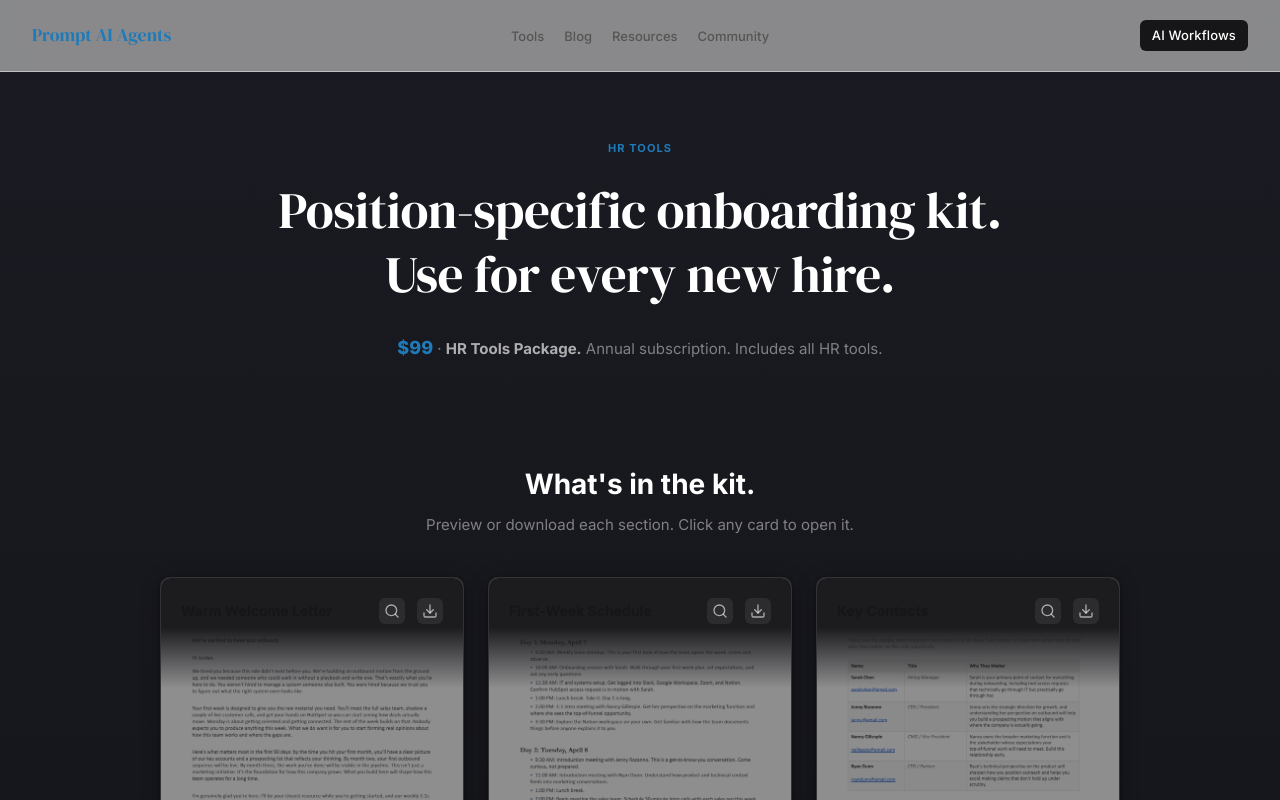
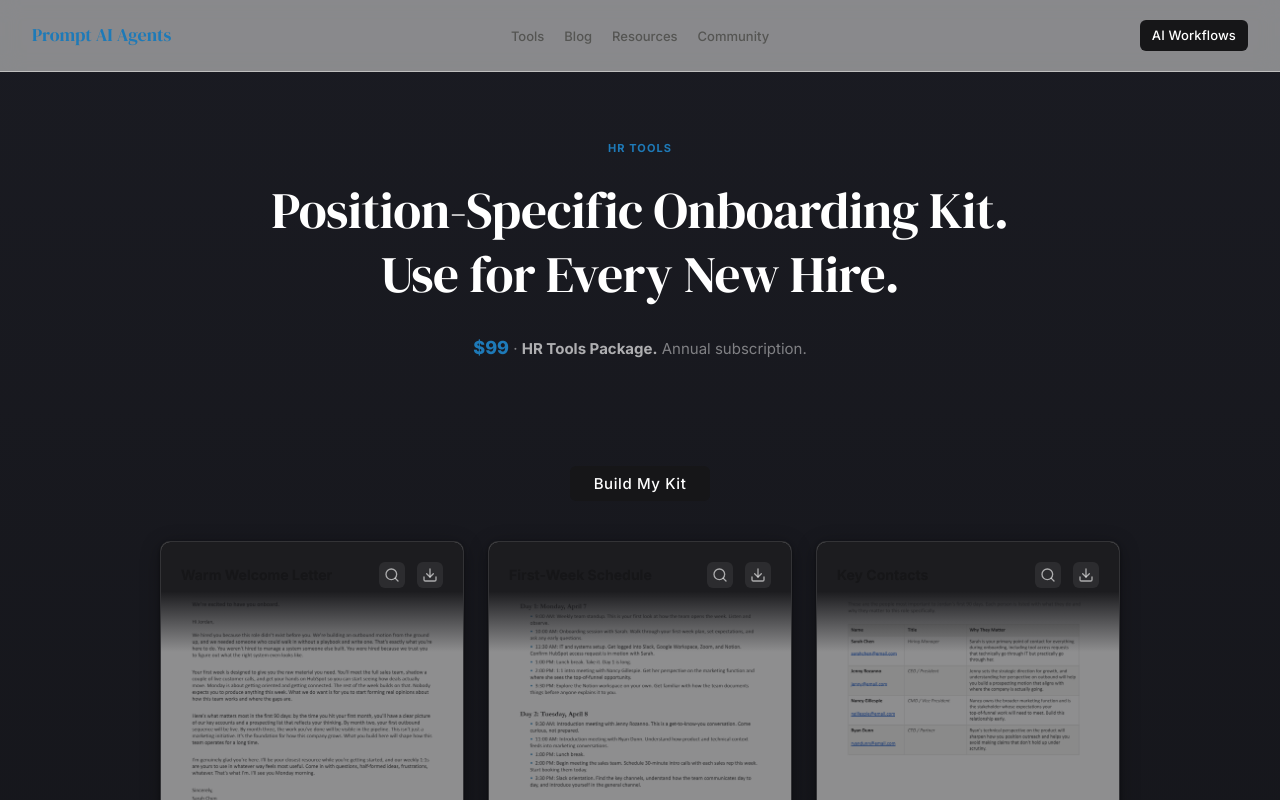
Before and after one commit to coolcalvin457-tech/agent-timesaver-nextjs, a Next.js app: page /onboarding-kit-builder in a window 1280 px wide. Shown: the top 800 px of the page. Built offline with nearby package versions, Linux system fonts and the light colour scheme.

Commit message:
HR tools: title case h1, shorten price line, replace kit heading with CTA

```diff
--- a/app/onboarding-kit-builder/page.tsx
+++ b/app/onboarding-kit-builder/page.tsx
@@ -60,7 +60,7 @@ export default function OnboardingKitBuilderPage({
                 color: "#ffffff",
               }}
             >
-              Position-specific onboarding kit.<br />Use for every new hire.
+              Position-Specific Onboarding Kit.<br />Use for Every New Hire.
             </h1>
 
             <p
@@ -74,7 +74,7 @@ export default function OnboardingKitBuilderPage({
               <span style={{ fontWeight: 800, color: "var(--cta)", fontSize: "1.125rem" }}>$99</span>
               {" · "}
               <strong style={{ fontWeight: 600, color: "rgba(255,255,255,0.65)" }}>HR Tools Package.</strong>{" "}
-              Annual subscription. Includes all HR tools.
+              Annual subscription.
             </p>
           </div>
         </section>
@@ -87,27 +87,13 @@ export default function OnboardingKitBuilderPage({
           <div className="container">
             <div style={{ maxWidth: "960px", margin: "0 auto" }}>
               <div style={{ textAlign: "center", marginBottom: "40px" }}>
-                <h2
-                  style={{
-                    fontSize: "clamp(1.375rem, 2.5vw, 1.75rem)",
-                    fontWeight: 700,
-                    color: "#ffffff",
-                    margin: "0 0 10px",
-                    lineHeight: 1.3,
-                  }}
+                <a
+                  href="#build-kit"
+                  className="btn btn-primary"
+                  style={{ padding: "10px 24px", fontSize: "0.9375rem", borderRadius: "6px" }}
                 >
-                  What's in the kit.
-                </h2>
-                <p
-                  style={{
-                    fontSize: "0.9375rem",
-                    color: "rgba(255,255,255,0.45)",
-                    margin: 0,
-                    lineHeight: 1.6,
-                  }}
-                >
-                  Preview or download each section. Click any card to open it.
-                </p>
+                  Build My Kit
+                </a>
               </div>
               <KitPreviewCards />
             </div>
--- a/app/pip-builder/page.tsx
+++ b/app/pip-builder/page.tsx
@@ -59,7 +59,7 @@ export default function PIPBuilderPage({
                 color: "#ffffff",
               }}
             >
-              A PIP that holds up.<br />Built for the conversation you have to have.
+              A PIP That Holds Up.<br />Built for the Conversation You Have to Have.
             </h1>
 
             <p
@@ -96,7 +96,7 @@ export default function PIPBuilderPage({
               <span style={{ fontWeight: 800, color: "var(--cta)", fontSize: "1.125rem" }}>$99</span>
               {" · "}
               <strong style={{ fontWeight: 600, color: "rgba(255,255,255,0.72)" }}>HR Tools Package.</strong>{" "}
-              <span>Annual subscription. Includes all HR tools.</span>
+              Annual subscription.
             </p>
 
             <a
```
